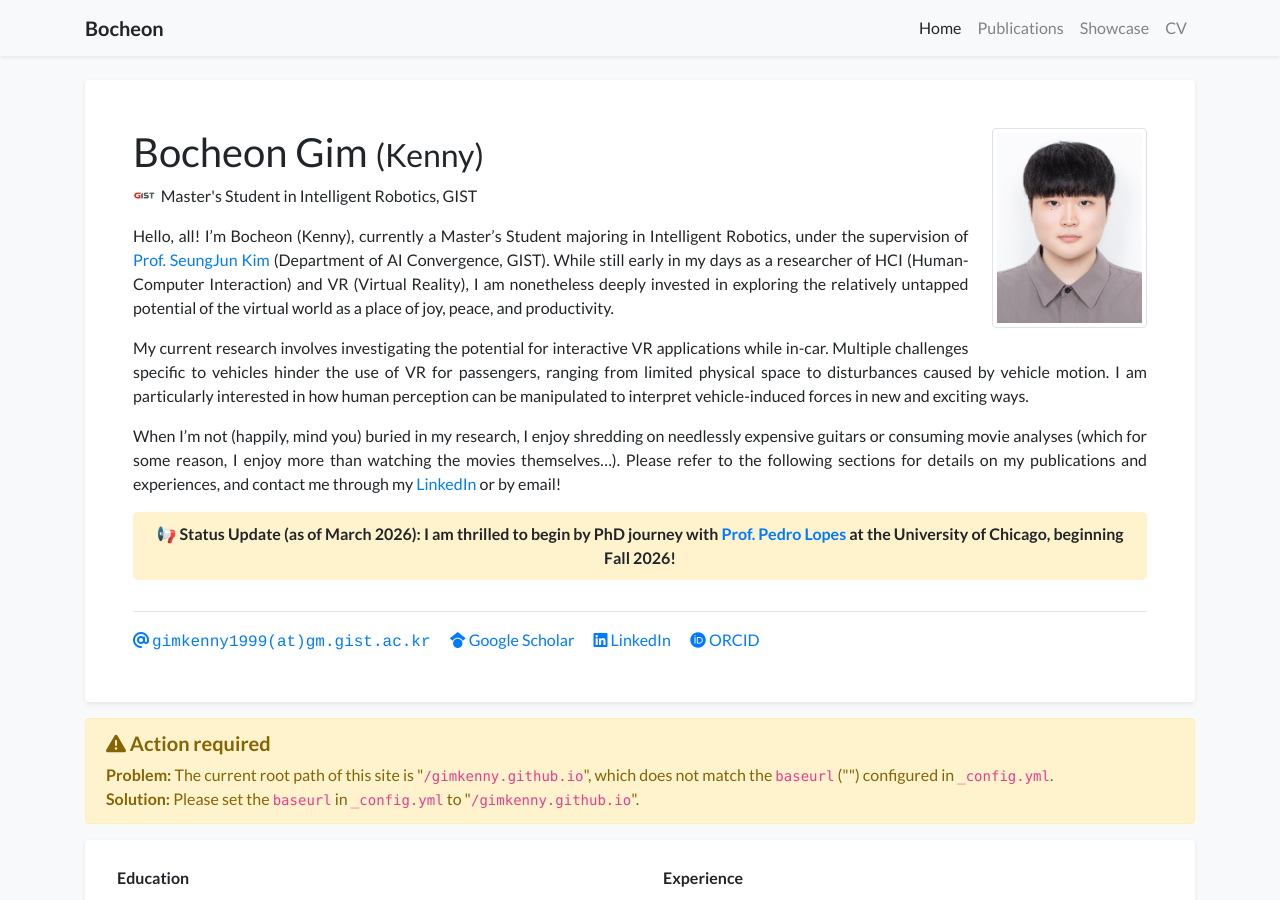
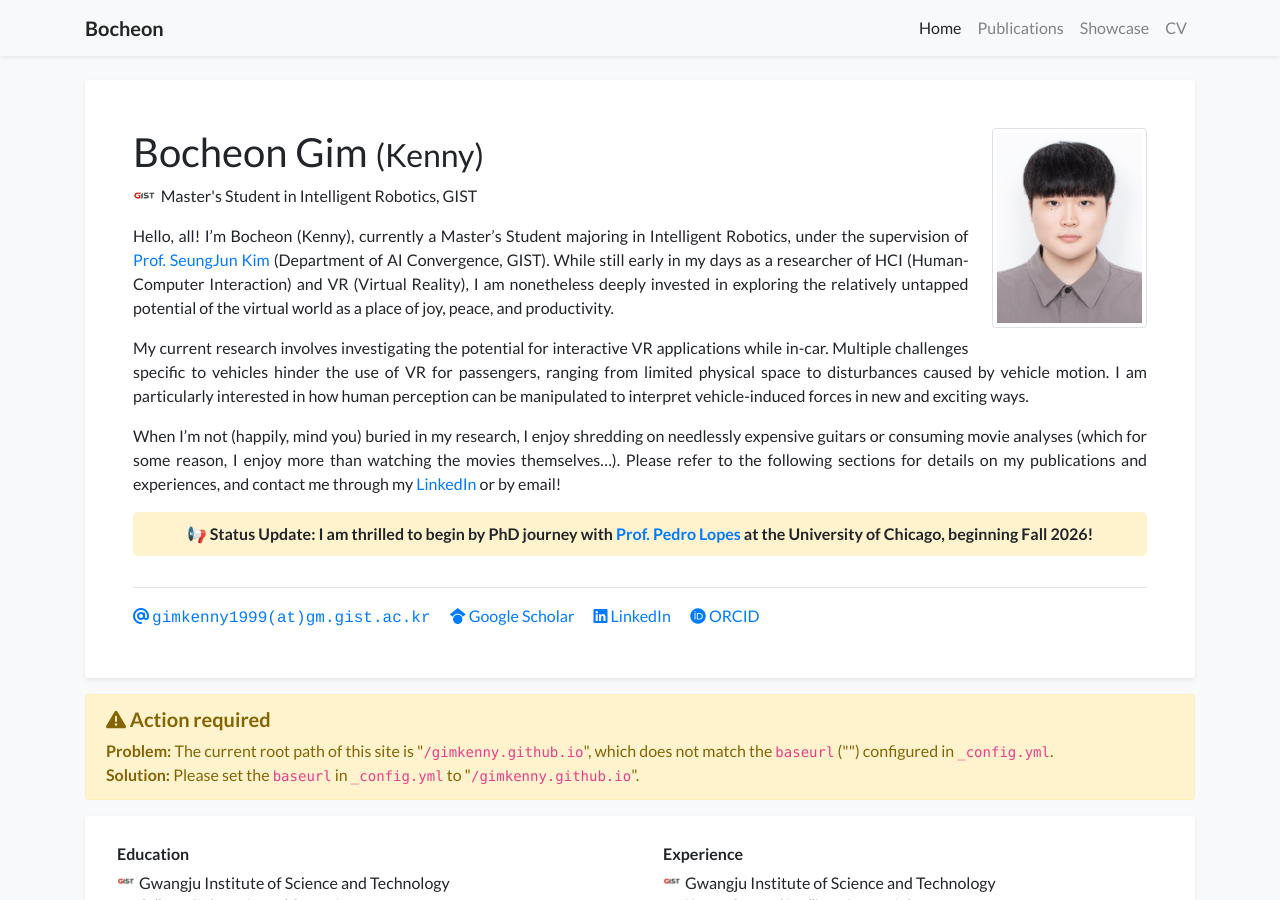
Before and after one commit to gimkenny/gimkenny.github.io, a Jekyll site: the page built from index.html, in a window 1280 px wide and 900 px high. Built offline with Jekyll 4.4.1, drawn with Linux system fonts in a browser that asks for light colours; nearby versions of some CDN libraries; a style sheet for code colours, icons or effects is not loaded.

Commit message:
Update profile.yml

```diff
--- a/_data/profile.yml
+++ b/_data/profile.yml
@@ -29,7 +29,7 @@
      When I’m not (happily, mind you) buried in my research, I enjoy shredding on needlessly expensive guitars or consuming movie analyses (which for some reason, I enjoy more than watching the movies themselves…). Please refer to the following sections for details on my publications and experiences, and contact me through my <a href="https://www.linkedin.com/in/bocheon-gim-3b3a84156/">LinkedIn</a> or by email!
   </p>
   <div style="background-color: #fff3cd; padding: 10px; border-radius: 5px; text-align: center; font-weight: bold; margin-bottom: 15px;">
-    📢 Status Update (as of March 2026): I am thrilled to begin by PhD journey with <a href="https://plopes.org">Prof. Pedro Lopes</a> at the University of Chicago, beginning Fall 2026!
+    📢 Status Update: I am thrilled to begin by PhD journey with <a href="https://plopes.org">Prof. Pedro Lopes</a> at the University of Chicago, beginning Fall 2026!
   </div>
 
 portrait_url: /assets/images/photos/portrait.jpg
```
